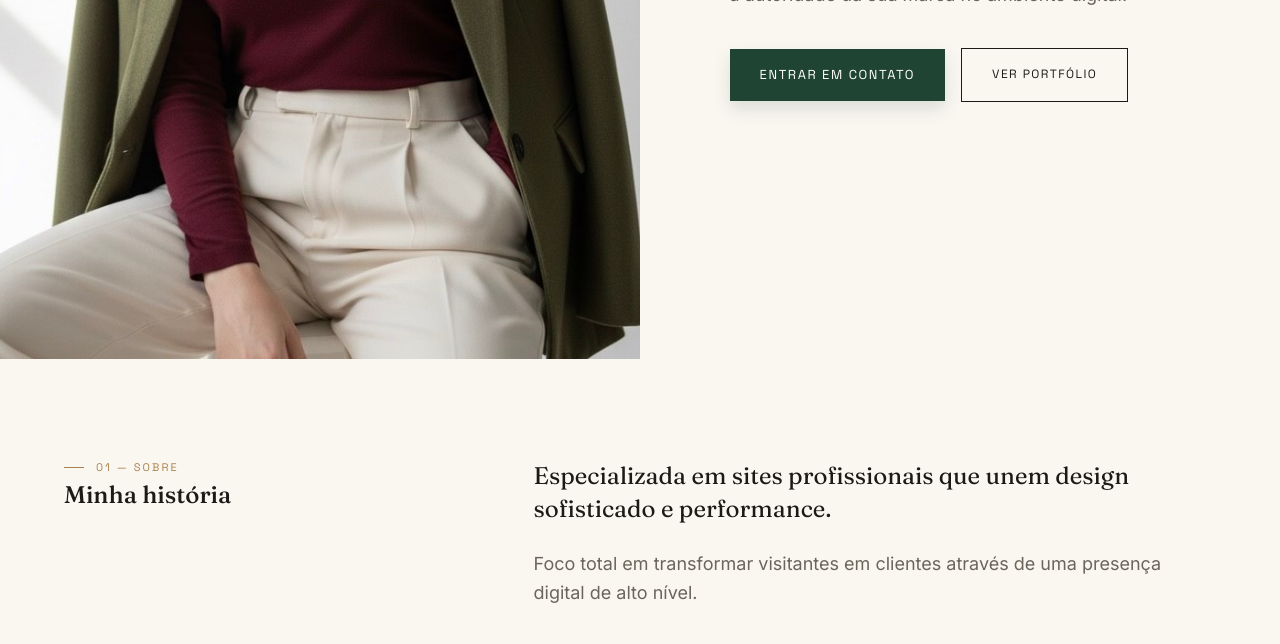
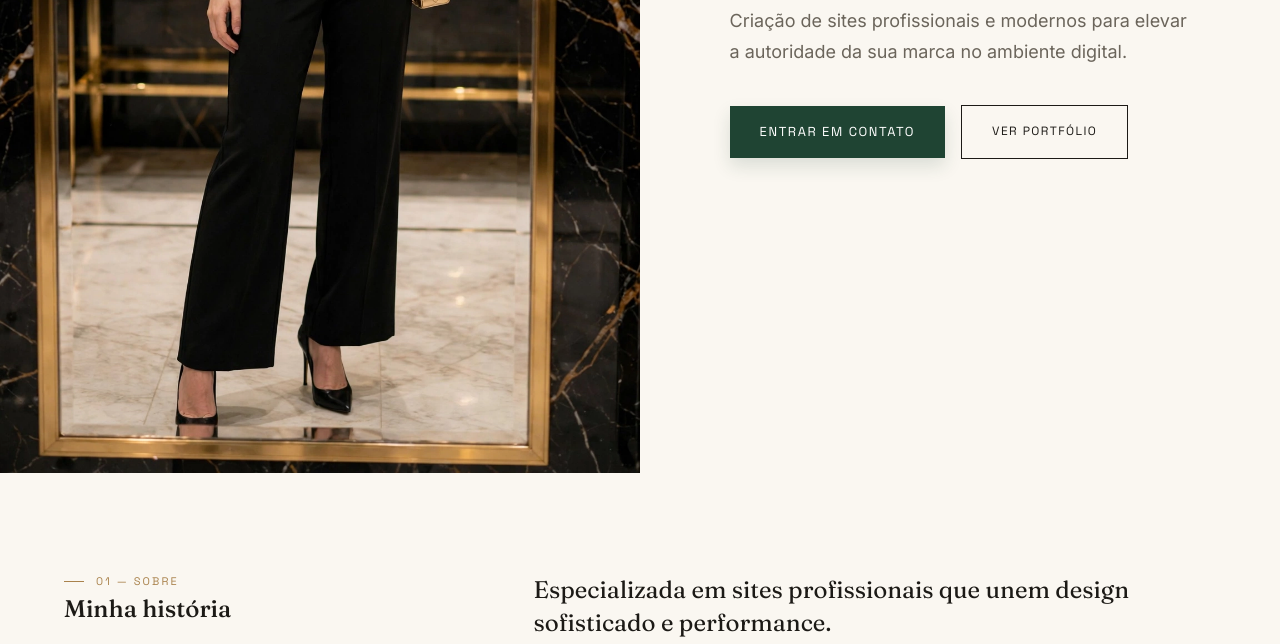
Before and after one commit to Juliaassis238/portfolio-profissional-julia-assis, a plain HTML site: page index.html in a window 1280 px wide. Shown: the part 665-1309 px from the top of the page. Drawn offline with Linux system fonts and the light colour scheme.

Commit message:
Troca foto da capa do portfólio

```diff
--- a/index.html
+++ b/index.html
@@ -3,7 +3,7 @@
 <head>
 <meta charset="UTF-8">
 <meta name="viewport" content="width=device-width, initial-scale=1, viewport-fit=cover">
-<link rel="preload" as="image" href="images/portrait.jpeg">
+<link rel="preload" as="image" href="images/portrait.webp">
 <title>Júlia Ágata de Assis — Web Designer & Desenvolvedora de Sites</title>
 <meta name="description" content="Criação de sites profissionais, modernos e responsivos. Web Design, Desenvolvimento e Marketing Digital.">
 <link rel="preconnect" href="https://fonts.googleapis.com">
@@ -114,7 +114,7 @@
     display:flex;
     align-items:stretch;
     overflow:hidden;
-    background:#17231d url('images/portrait.jpeg') center 12% / cover no-repeat;
+    background:#17231d url('images/portrait.webp') center 12% / cover no-repeat;
   }
   .hero-inner{position:relative;min-height:100svh;}
   .hero-desktop{display:none;}
@@ -405,7 +405,7 @@
     <div class="wrap">
       <div class="hero-inner">
         <div class="hero-desktop">
-          <div class="hero-desktop-media"><img src="images/portrait.jpeg" decoding="async" fetchpriority="high" alt="Júlia Ágata de Assis"></div>
+          <div class="hero-desktop-media"><img src="images/portrait.webp" decoding="async" fetchpriority="high" alt="Júlia Ágata de Assis"></div>
           <div class="hero-desktop-copy">
             <span class="eyebrow">Web Designer · Desenvolvedora de Sites</span>
             <h1>Presença digital com <em>padrão premium.</em></h1>
```
Also changed, not shown: images/portrait.webp (added).
